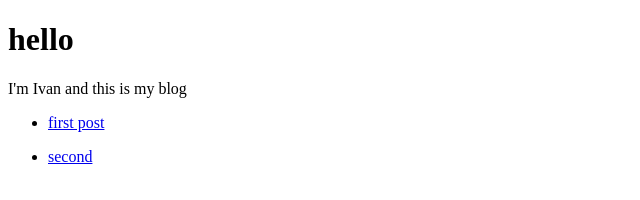
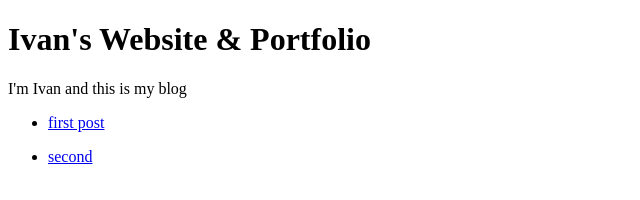
Before and after one commit to navitux/portfolio, an Eleventy site: page src/index.md in a window 1280 px wide. Shown: the whole page, without its empty margins (0-640 px from the left). Built offline with nearby package versions, Linux system fonts and the light colour scheme; Eleventy itself is replaced by a stand-in of ours; files that its build step writes are made by us from their sources.

Commit message:
drafts & tests icon addded, some credits added and still config template

```diff
--- a/src/_includes/base.njk
+++ b/src/_includes/base.njk
@@ -4,6 +4,7 @@
  <meta charset="UTF-8">
  <meta http-equiv="X-UA-Compatible" content="IE=edge">
  <meta name="viewport" content="width=device-width, initial-scale=1.0">
+ <link rel="icon" href="img/icons8-humanoid-96.png">
  <title>{{ title }}</title>
 </head>
 <body>
--- a/src/index.md
+++ b/src/index.md
@@ -1,5 +1,5 @@
 ---
-title: hello
+title: Ivan's Website & Portfolio
 layout: "base.njk"
 ---
 
```
Also changed, not shown: .eleventy.js, README.md, src/img/icons8-humanoid-96.png (added), 1 other file.
